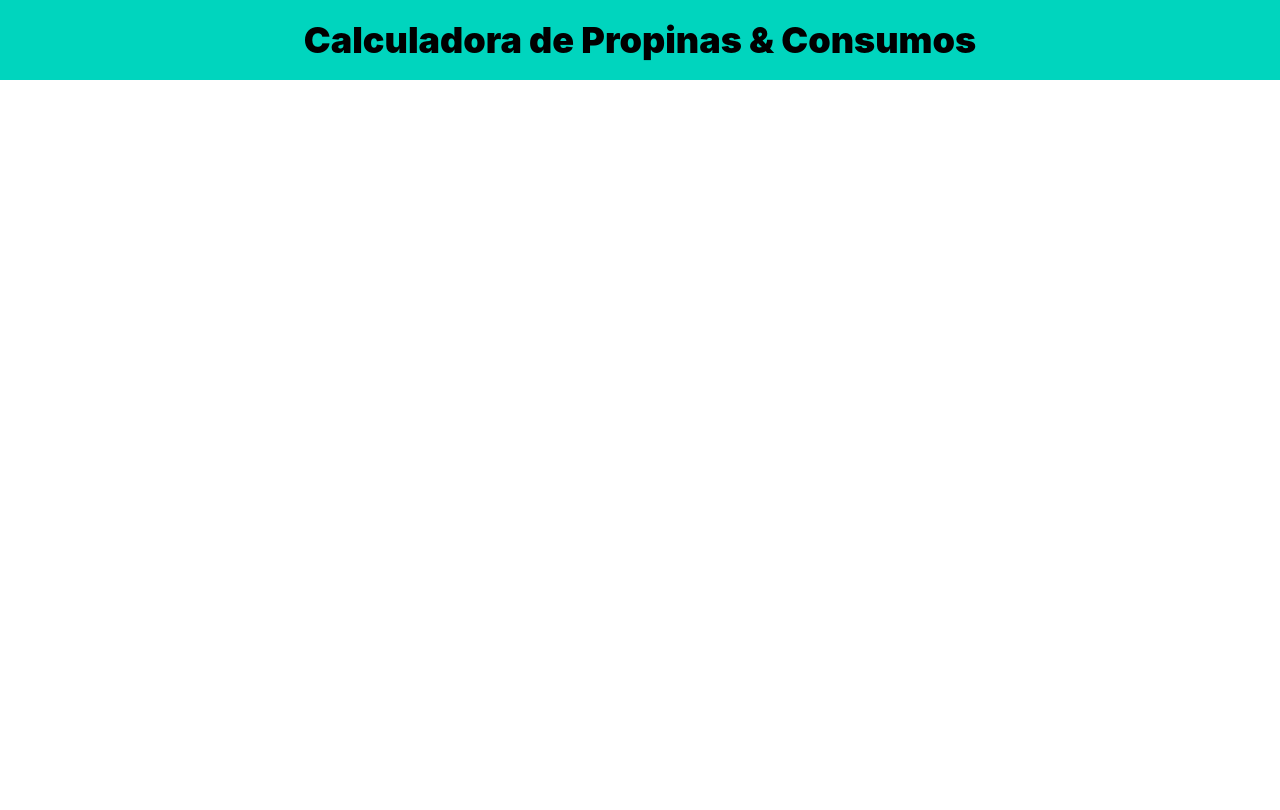
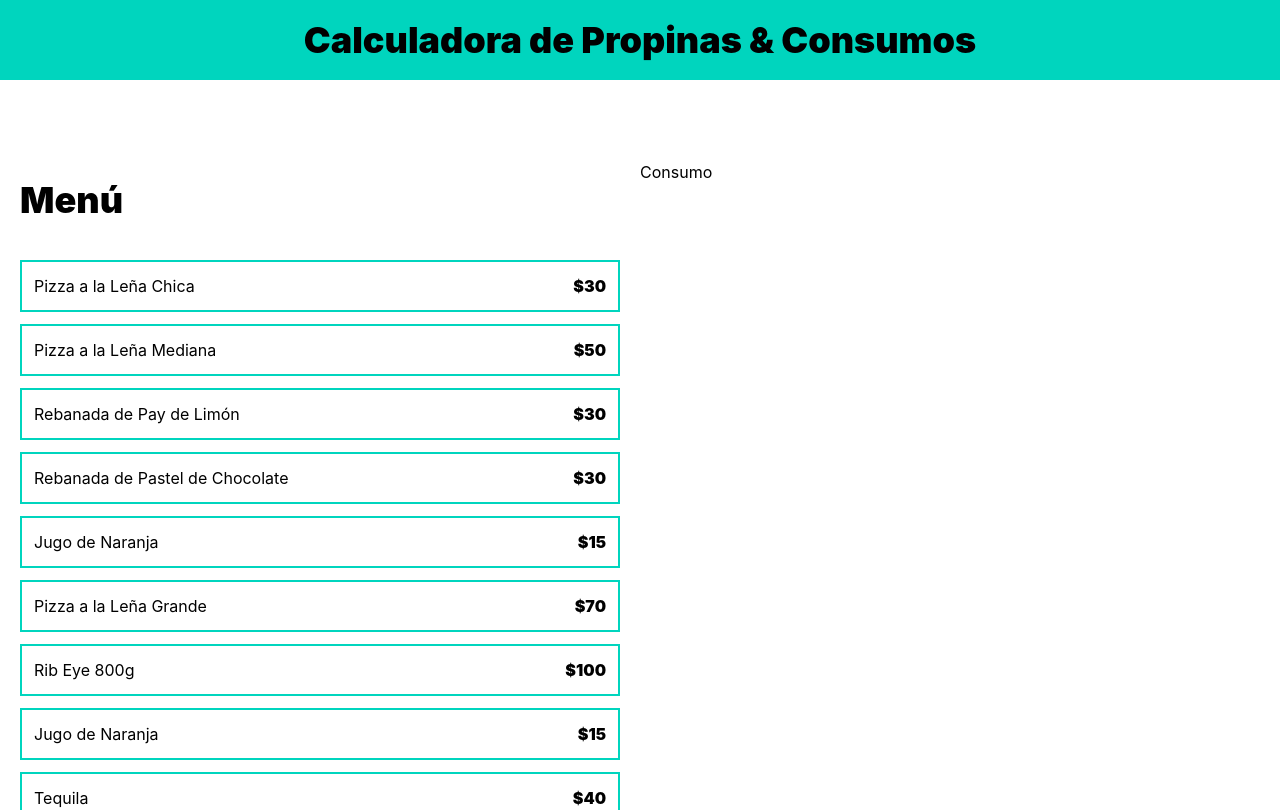
Before and after one commit to FlorBauducco/calculadora, a React (Vite) app: page / in a window 1280 px wide. Shown: the top 810 px of the page. Built offline with nearby package versions, Linux system fonts and the light colour scheme.

Commit message:
feat: add MenuItem component

```diff
--- a/src/App.tsx
+++ b/src/App.tsx
@@ -1,3 +1,6 @@
+import MenuItem from "./components/MenuItem";
+import { menuItems } from "./data/db";
+
 function App() {
   return (
     <>
@@ -6,6 +9,22 @@
           Calculadora de Propinas & Consumos
         </h1>
       </header>
+
+      <main className="max-w-7xl mx-auto py-20 grid md:grid-cols-2">
+        <div className="p-5">
+          <h2 className="text-4xl font-black "> Menú</h2>
+
+          <div className="space-y-3 mt-10">
+            {menuItems.map((item) => (
+              <MenuItem key={item.id} item={item} />
+            ))}
+          </div>
+        </div>
+
+        <div>
+          <h2>Consumo</h2>
+        </div>
+      </main>
     </>
   );
 }
--- /dev/null
+++ b/src/components/MenuItem.tsx
@@ -0,0 +1,14 @@
+import type { MenuItem } from "../types";
+
+type MenuItemProps = {
+  item: MenuItem;
+};
+
+export default function MenuItem({ item }: MenuItemProps) {
+  return (
+    <button className="cursor-pointer border-2 border-teal-400 hover:bg-teal-200 w-full p-3 flex justify-between">
+      <p>{item.name}</p>
+      <p className="font-black">${item.price}</p>
+    </button>
+  );
+}
--- a/src/data/db.ts
+++ b/src/data/db.ts
@@ -0,0 +1,64 @@
+import type { MenuItem } from "../types";
+
+export const menuItems: MenuItem[] = [
+  {
+    id: 1,
+    name: "Pizza a la Leña Chica",
+    price: 30,
+  },
+  {
+    id: 2,
+    name: "Pizza a la Leña Mediana",
+    price: 50,
+  },
+  {
+    id: 3,
+    name: "Rebanada de Pay de Limón",
+    price: 30,
+  },
+  {
+    id: 4,
+    name: "Rebanada de Pastel de Chocolate",
+    price: 30,
+  },
+  {
+    id: 5,
+    name: "Jugo de Naranja",
+    price: 15,
+  },
+  {
+    id: 6,
+    name: "Pizza a la Leña Grande",
+    price: 70,
+  },
+  {
+    id: 7,
+    name: "Rib Eye 800g",
+    price: 100,
+  },
+  {
+    id: 8,
+    name: "Jugo de Naranja",
+    price: 15,
+  },
+  {
+    id: 9,
+    name: "Tequila",
+    price: 40,
+  },
+  {
+    id: 10,
+    name: "Rebanada de Pay de Queso",
+    price: 30,
+  },
+  {
+    id: 11,
+    name: "Café Americano",
+    price: 20,
+  },
+  {
+    id: 12,
+    name: "Café Capuchino",
+    price: 40,
+  },
+];
--- a/src/types/index.ts
+++ b/src/types/index.ts
@@ -0,0 +1,5 @@
+export type MenuItem = {
+  id: number;
+  name: string;
+  price: number;
+};
```
